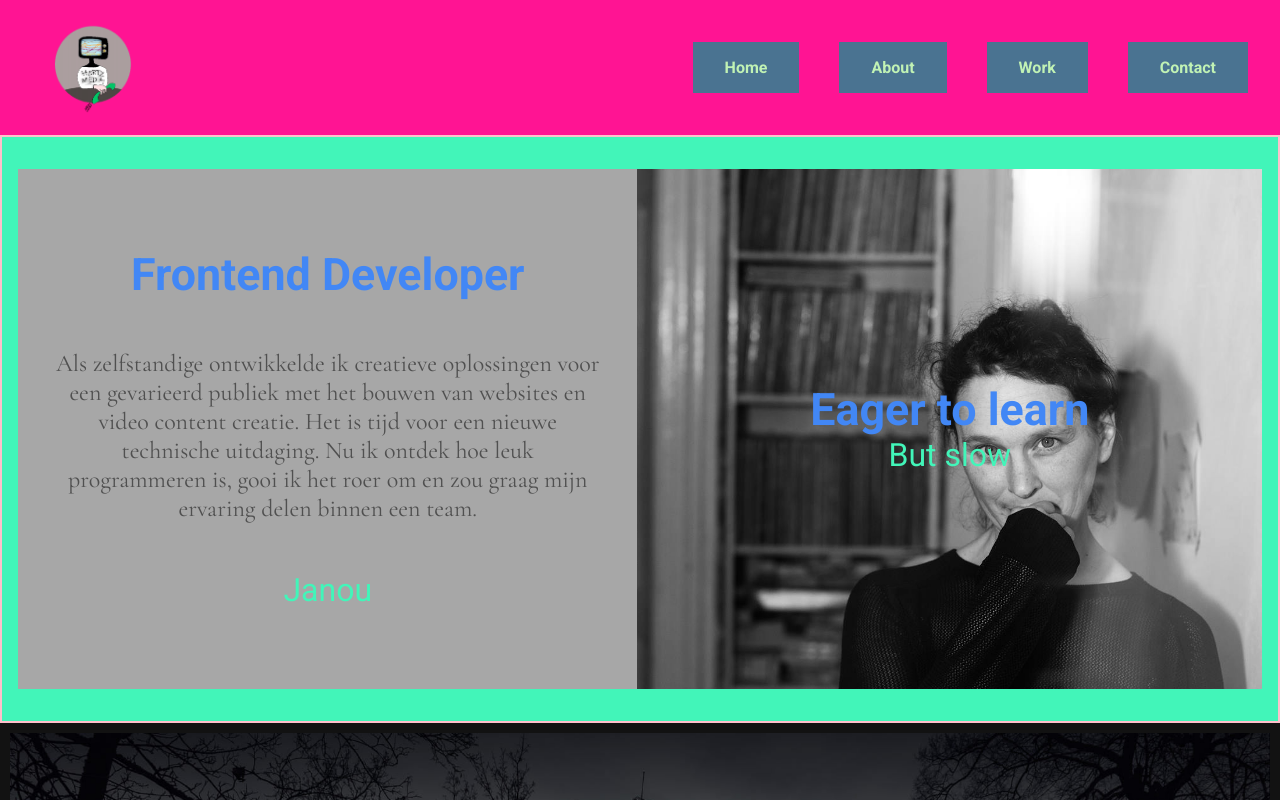
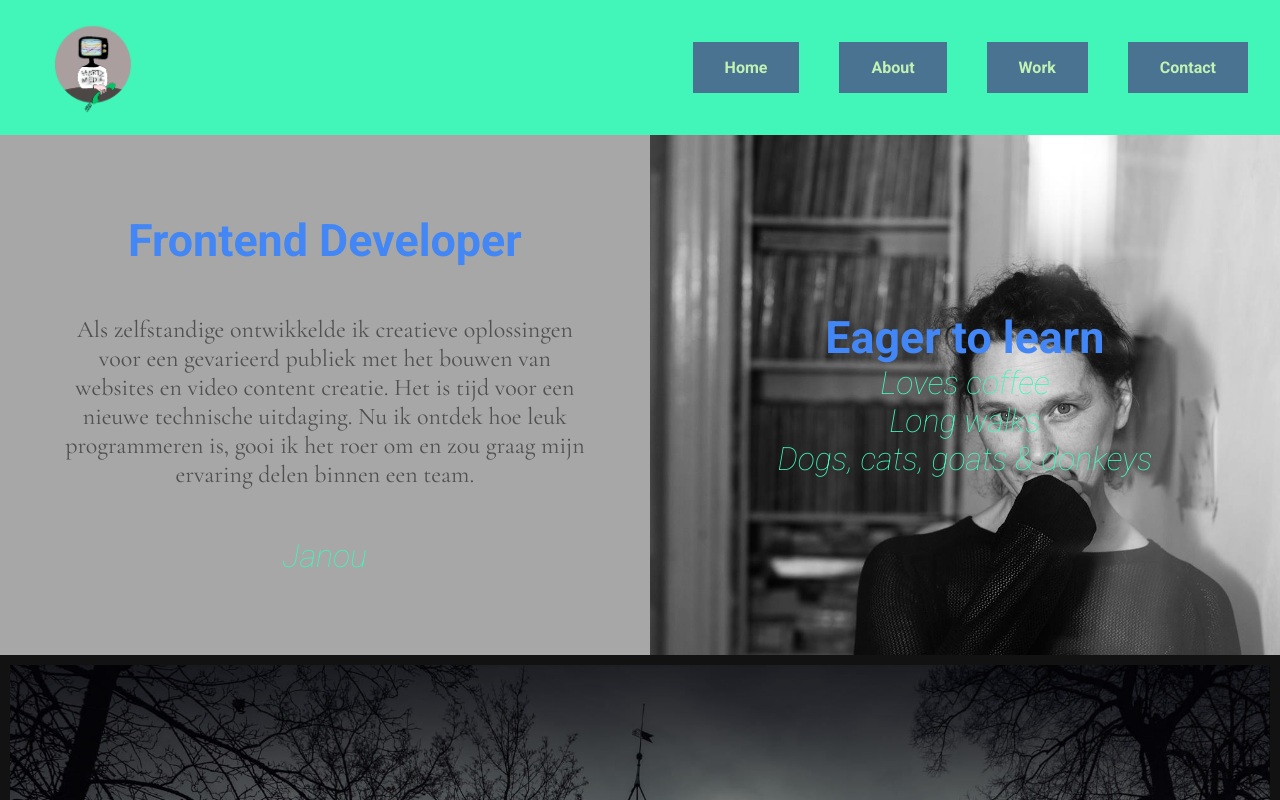
Before and after one commit to Schoorsteenveger/portfolio, a plain HTML site: page index.html in a window 1280 px wide. Shown: the top 800 px of the page. Drawn offline with nearby package versions, Linux system fonts and the light colour scheme.

Commit message:
text change

```diff
--- a/SCSS/_basis.scss
+++ b/SCSS/_basis.scss
@@ -48,17 +48,25 @@ img {
 	display: flex;
 	justify-content: center;
 	flex-direction: column;
-	background: $secondary-color;
-	width: 100%;
-	padding: 0;
-	border: 2px solid pink;
+	.about-text {
+		background-color: $background-color-mid;
+		align-items: center;
+		color: #161b1d;
+		padding: 1em 2em;
+		text-align: left;
+	}
+	p {
+		padding: 2em 1.5em;
+	}
 }
+
 .tile {
 	display: flex;
 	justify-content: flex-end;
 	flex-direction: column;
 	align-content: center;
 	text-align: center;
+	padding: 1em 1.5rem;
 	background-color: $background-color-mid;
 	h2 {
 		font-size: 2em;
@@ -69,21 +77,6 @@ img {
 	}
 	h4 {
 		font-size: 3em;
-	}
-}
-.container-about {
-	display: flex;
-	justify-content: center;
-	padding: 2em 1em;
-	.about-text {
-		background-color: $background-color-mid;
-		align-items: center;
-		color: #161b1d;
-		padding: 1em;
-		text-align: left;
-	}
-	p {
-		padding: 2em 1.5em;
 	}
 }
 
--- a/SCSS/_header.scss
+++ b/SCSS/_header.scss
@@ -6,5 +6,5 @@
 	max-height: 30%;
 	justify-content: space-between;
 	padding: 0 1em;
-	background: deeppink;
+	background: $secondary-color;
 }
--- a/SCSS/_mediaqueries.scss
+++ b/SCSS/_mediaqueries.scss
@@ -10,10 +10,6 @@
 	.container-about {
 		flex-direction: row;
 	}
-	// .nav-menu {
-	// 	display: flex;
-	// 	border: 2px solid pink;
-	// }
 }
 
 @media screen and (min-width: 300px) {
@@ -22,15 +18,16 @@
 		height: auto;
 		justify-content: center;
 		align-items: center;
-		h3 {
-			font-weight: 400;
-			font-size: 2em;
-			color: $secondary-color;
-		}
 		h2 {
 			font-weight: 00;
 			font-size: 2.8em;
 			color: $primary-color;
+		}
+		h3 {
+			font-weight: 400;
+			font-style: italic;
+			font-size: 2em;
+			color: $secondary-color;
 		}
 	}
 	.img-bg {
@@ -87,27 +84,6 @@
 	}
 }
 
-//     .hamburger.active {
-//         background: transparent;
-//     }
-//     .hambuger.active .hamburger::before {
-//         top:0;
-//         transform: rotate(45deg);
-//         width:30px;
-//     }
-
-//     .navigation.active {
-//         right:0;
-//     }
-
-//     .hamburger.active .hamburger::after {
-//         top:0;
-//         transform: rotate(-45deg);
-//         width:30px;
-//     }
-
-// }
-
 @media screen and (max-width: 400px) {
 	.container-portfolio {
 		display: flex;
--- a/SCSS/_portfolio.scss
+++ b/SCSS/_portfolio.scss
@@ -44,11 +44,11 @@
 }
 
 .portfolio-item::before {
-	// content: '';
-	// display: flex;
-	// color: $font-color;
-	// cursor: pointer;
-	// &:hover {
-	// 	color: black;
-	// }
+	content: '';
+	display: flex;
+	color: $font-color;
+	cursor: pointer;
+	&:hover {
+		color: black;
+	}
 }
--- a/index.html
+++ b/index.html
@@ -67,9 +67,11 @@
 
                 </div>
 
-                <div class="tile img-bg">
+                <div class="tile img-bg h3-italic">
                     <h2>Eager to learn</h2>
-                    <h3>But slow</h3>
+                    <h3>Loves coffee</h3>
+                    <h3>Long walks</h3>
+                    <h3>Dogs, cats, goats & donkeys</h3>
                 </div>
             </div>
 
@@ -119,6 +121,7 @@
                     <label class="message">Message:
                         <textarea name="" id="message"></textarea>
                     </label>
+                    <button type="submit">Send...</button>
                 </form>
             </div>
         </section>
```
Also changed, not shown: CSS/main.css, 1 other file.
